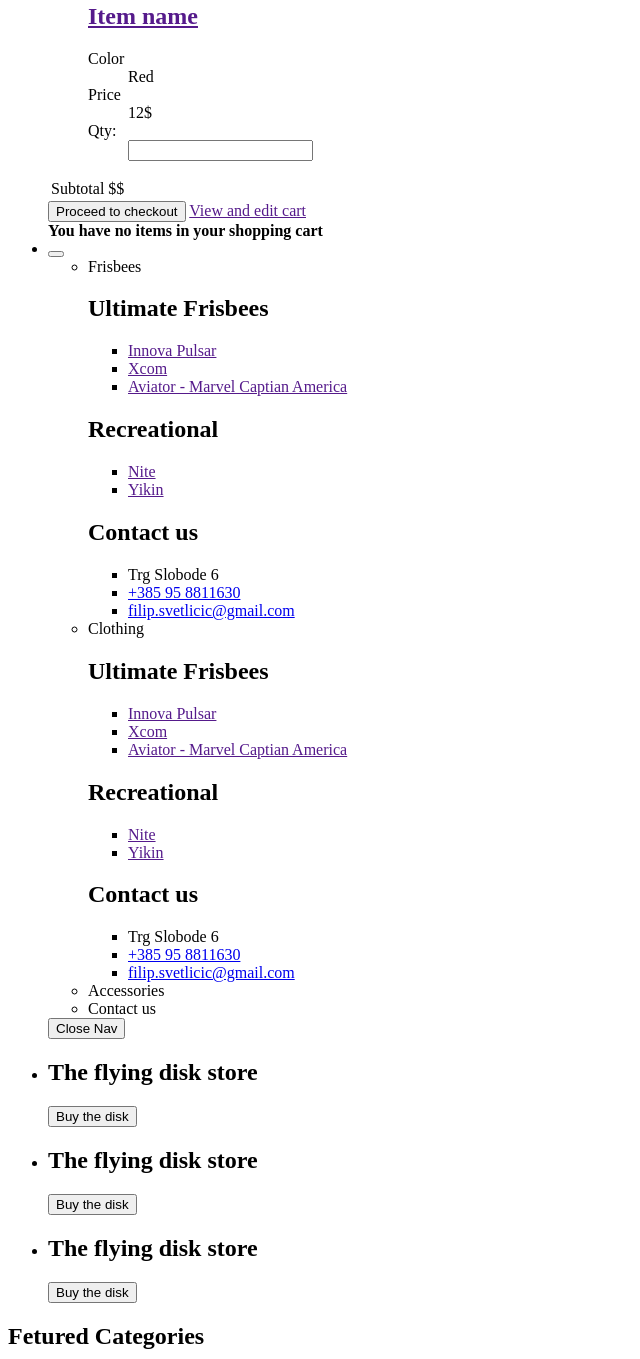
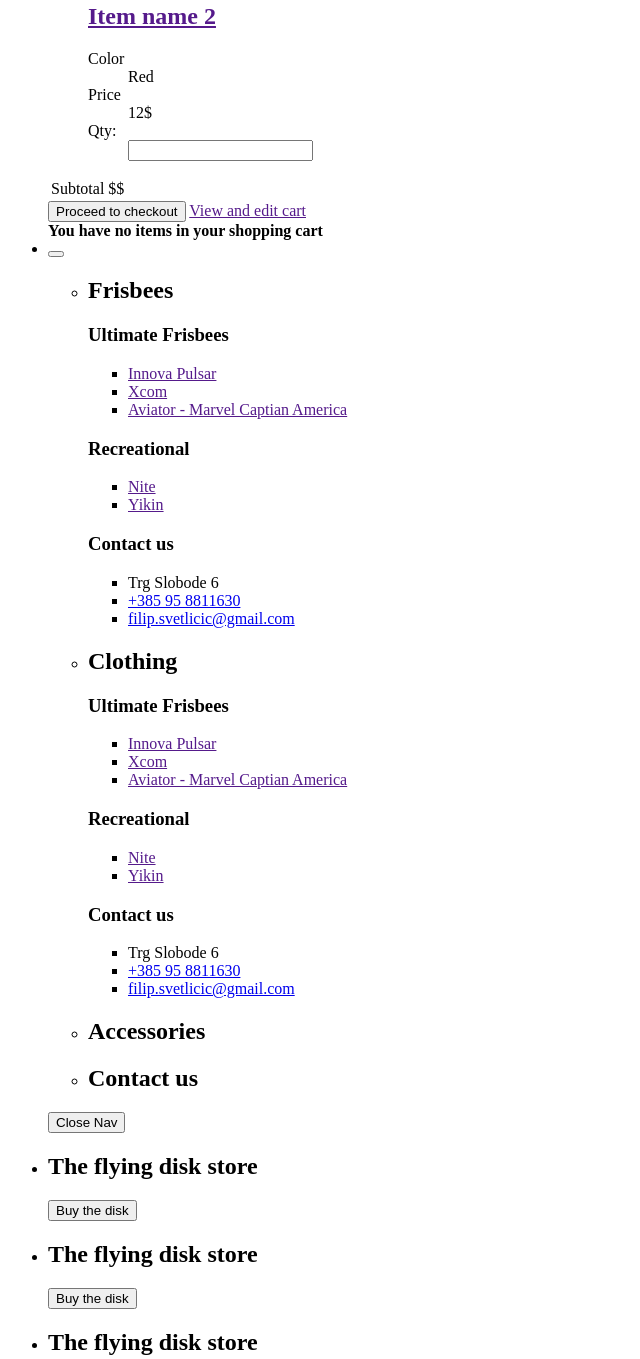
Before and after one commit to Inchoo/grabsbee-ffc, a plain HTML site: page index.html in a window 1280 px wide. Shown: the part 461-1820 px from the top of the page, without its empty margins (0-640 px from the left). Drawn offline with Linux system fonts and the light colour scheme.

Commit message:
Small updates

```diff
--- a/index.html
+++ b/index.html
@@ -9,7 +9,7 @@
 <body>
     <header>
         <h1>
-            Grabsee
+            Grabsee Logo
         </h1>
 
         <ul>
@@ -42,7 +42,7 @@
 
                             <div>
                                 <h2>
-                                    <a href="">Item name</a>
+                                    <a href="">Item name 1</a>
                                 </h2>
 
                                 <dl>
@@ -67,7 +67,7 @@
 
                             <div>
                                 <h2>
-                                    <a href="">Item name</a>
+                                    <a href="">Item name 2</a>
                                 </h2>
 
                                 <dl>
@@ -109,10 +109,11 @@
 
                 <nav>
                     <ul>
-                        <li>Frisbees
+                        <li>
+                            <h2>Frisbees</h2>
 
                             <div>
-                                <h2>Ultimate Frisbees</h2>
+                                <h3>Ultimate Frisbees</h3>
 
                                 <ul>
                                     <li><a href="">Innova Pulsar</a></li>
@@ -122,7 +123,7 @@
                             </div>
 
                             <div>
-                                <h2>Recreational</h2>
+                                <h3>Recreational</h3>
 
                                 <ul>
                                     <li><a href="">Nite</a></li>
@@ -131,20 +132,21 @@
                             </div>
 
                             <div>
-                                <h2>Contact us</h2>
+                                <h3>Contact us</h3>
 
                                 <ul>
                                     <li>Trg Slobode 6</li>
                                     <li><a href="tel:+385958811630">+385 95 8811630</a></li>
-                                    <li><a href="mail:filip.svetlicic@gmail.com">filip.svetlicic@gmail.com</a></li>
+                                    <li><a href="mailto:filip.svetlicic@gmail.com">filip.svetlicic@gmail.com</a></li>
                                 </ul>
                             </div>
 
                         </li>
-                        <li>Clothing
+                        <li>
+                            <h2>Clothing</h2>
 
                             <div>
-                                <h2>Ultimate Frisbees</h2>
+                                <h3>Ultimate Frisbees</h3>
 
                                 <ul>
                                     <li><a href="">Innova Pulsar</a></li>
@@ -154,7 +156,7 @@
                             </div>
 
                             <div>
-                                <h2>Recreational</h2>
+                                <h3>Recreational</h3>
 
                                 <ul>
                                     <li><a href="">Nite</a></li>
@@ -163,17 +165,21 @@
                             </div>
 
                             <div>
-                                <h2>Contact us</h2>
+                                <h3>Contact us</h3>
 
                                 <ul>
                                     <li>Trg Slobode 6</li>
                                     <li><a href="tel:+385958811630">+385 95 8811630</a></li>
-                                    <li><a href="mail:filip.svetlicic@gmail.com">filip.svetlicic@gmail.com</a></li>
+                                    <li><a href="mailto:filip.svetlicic@gmail.com">filip.svetlicic@gmail.com</a></li>
                                 </ul>
                             </div>
                         </li>
-                        <li>Accessories</li>
-                        <li>Contact us</li>
+                        <li>
+                            <h2>Accessories</h2>
+                        </li>
+                        <li>
+                            <h2>Contact us</h2>
+                        </li>
                     </ul>
 
                     <button>Close Nav</button>
@@ -201,7 +207,7 @@
         </section>
 
         <section>
-            <h2>Fetured Categories</h2>
+            <h2>Featured Categories</h2>
 
             <ul>
                 <li>
@@ -274,7 +280,7 @@
                 <ul>
                     <li><address>Trg Slobode 6</address></li>
                     <li><a href="tel:+385958811630">+385 95 8811630</a></li>
-                    <li><a href="mail:filip.svetlicic@gmail.com">filip.svetlicic@gmail.com</a></li>
+                    <li><a href="mailto:filip.svetlicic@gmail.com">filip.svetlicic@gmail.com</a></li>
                 </ul>
             </div>
 
```
